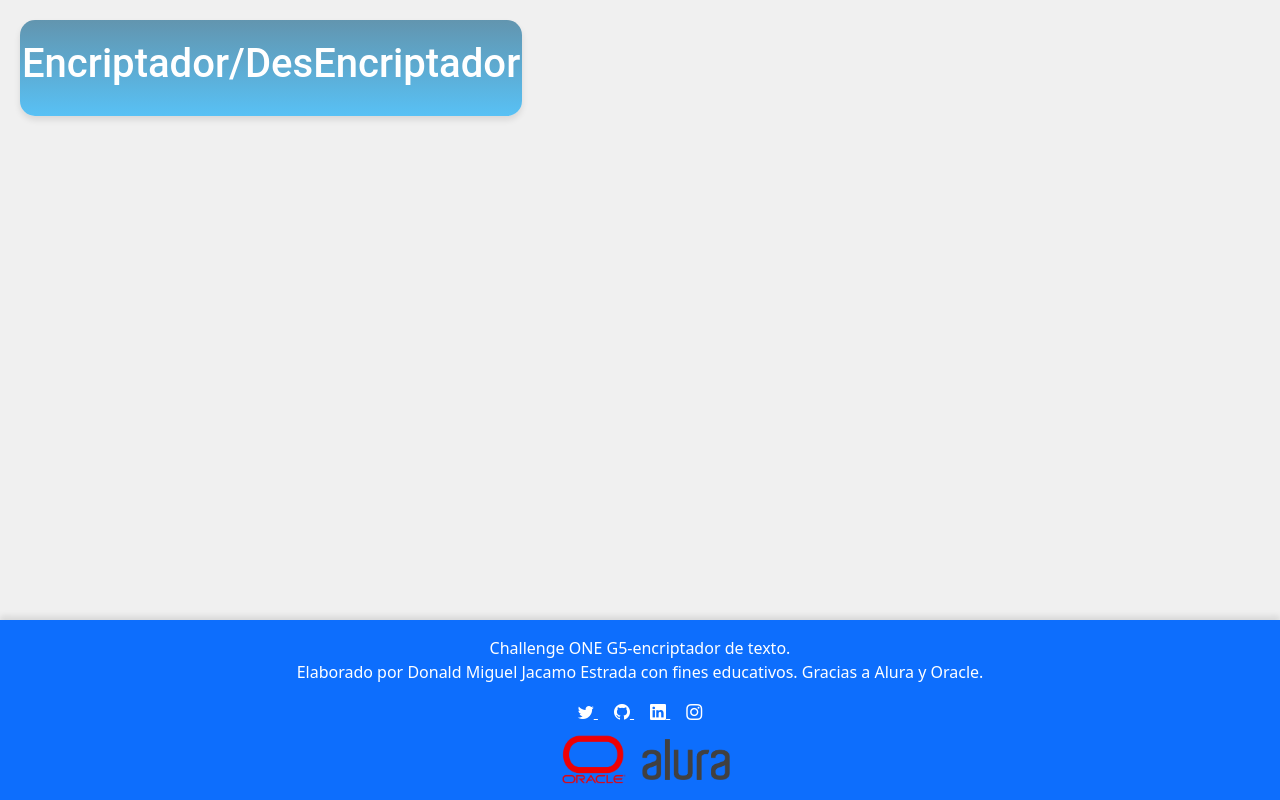
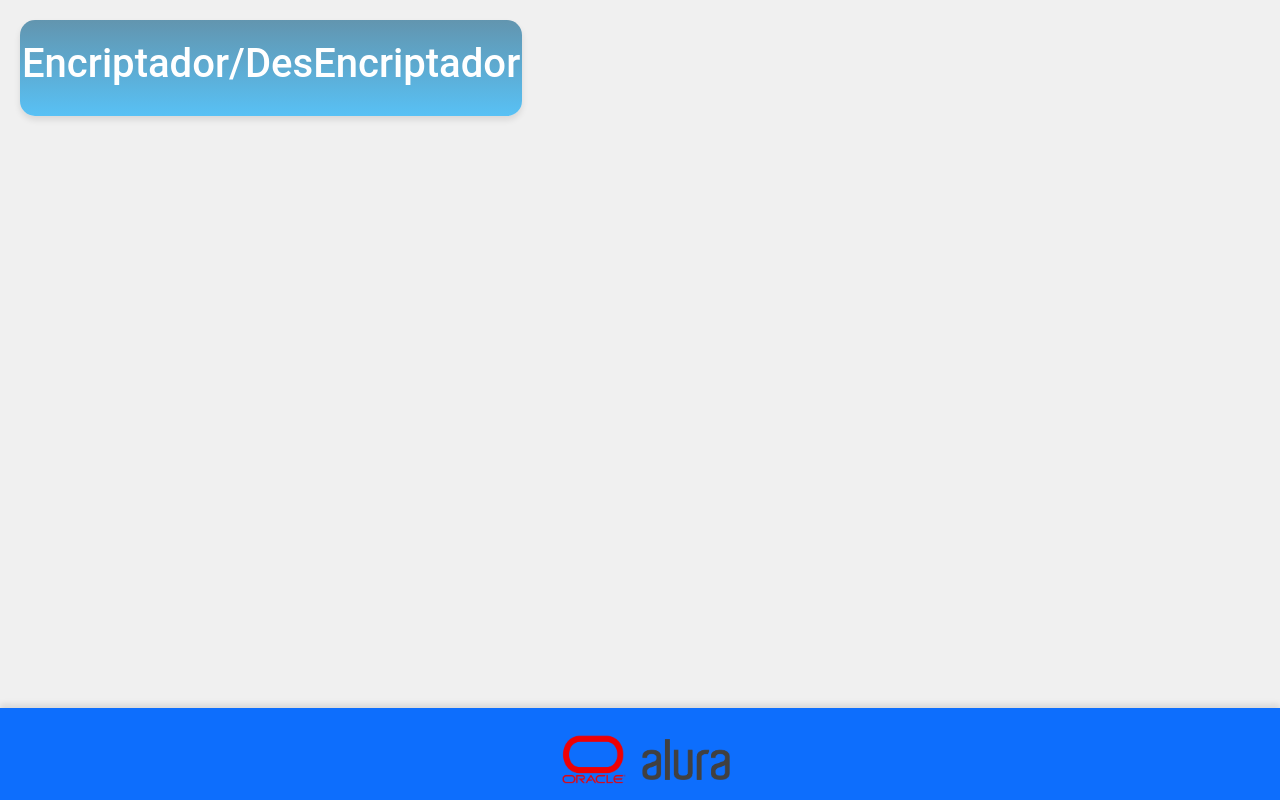
Before and after one commit to Djacamo01/Encriptador-OracleNext-Alura, a plain HTML site: page index.html in a window 1280 px wide. Drawn offline with nearby package versions, Linux system fonts and the light colour scheme.

Commit message:
refactor: mejora estructura del código

```diff
--- a/index.html
+++ b/index.html
@@ -20,27 +20,7 @@
     </main>
 
     <footer class="bg-primary text-white text-center py-3">
-        <p class="m-0">
-            Challenge ONE G5-encriptador de texto.
-            <br>
-            Elaborado por Donald Miguel Jacamo Estrada con fines educativos.
-            Gracias a Alura y Oracle.
 
-        </p>
-        <div class="social-icons mt-3">
-            <a href="https://twitter.com/JacamoDonald" target="_blank" class="text-white me-3">
-                <i class="bi bi-twitter"></i>
-            </a>
-            <a href="https://github.com/Djacamo01" target="_blank" class="text-white me-3">
-                <i class="bi bi-github"></i>
-            </a>
-            <a href="https://www.linkedin.com/in/donald-miguel-jacamo-estrada-0218551a1/" target="_blank" class="text-white me-3">
-                <i class="bi bi-linkedin"></i>
-            </a>
-            <a href="https://www.instagram.com/djacamo01/" target="_blank" class="text-white">
-                <i class="bi bi-instagram"></i>
-            </a>
-        </div>
         <div class="footer-images">
             <img src="oracle.png" alt="Oracle" class="footer-image oracle-image">
             <img src="alura.png" alt="Alura" class="footer-image alura-image">
```
